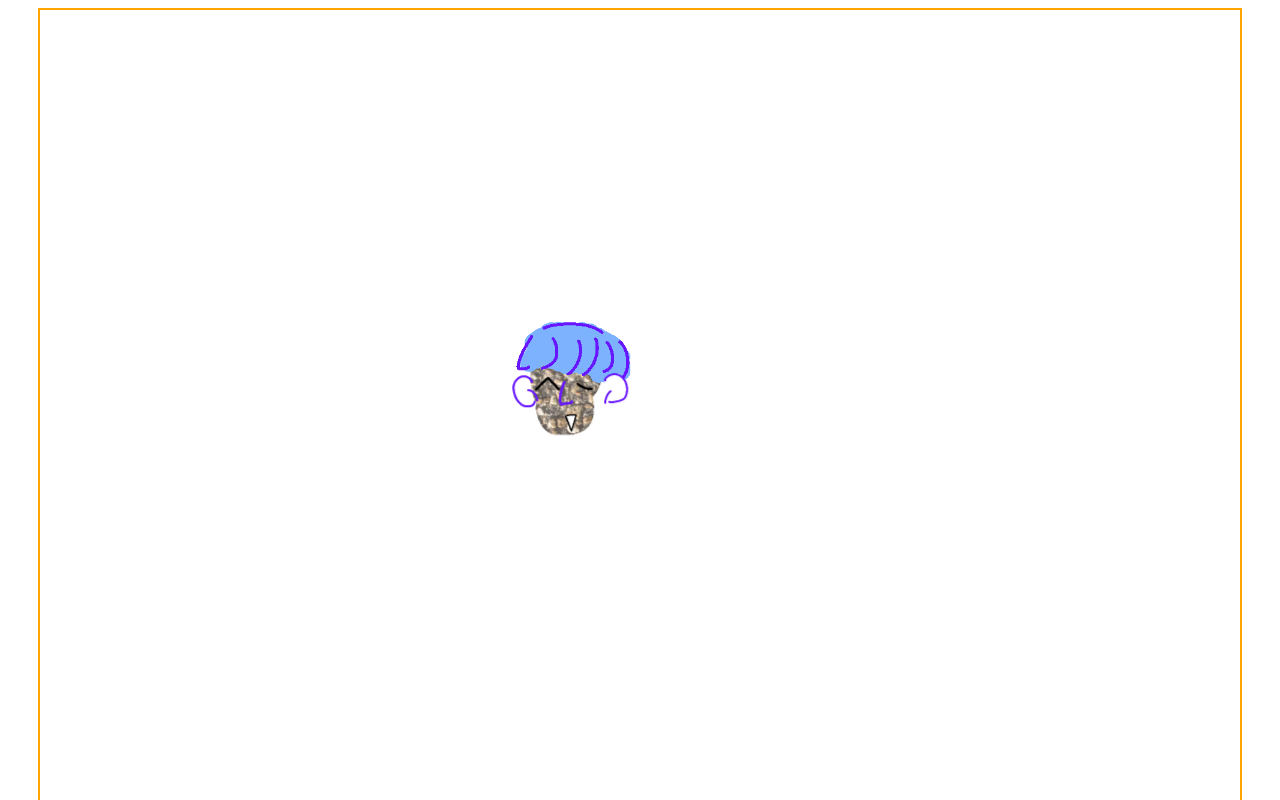
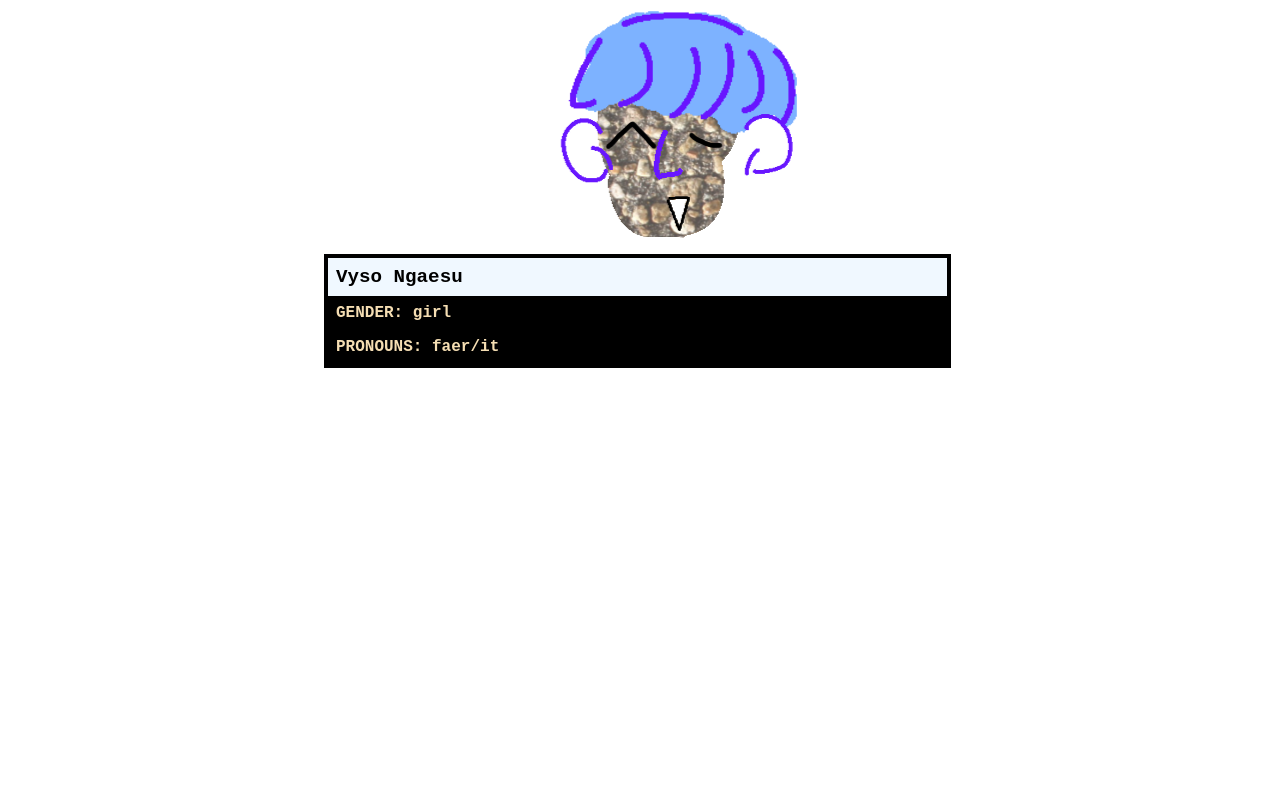
Before and after one commit to Napstaboo/character-randomizer, a plain HTML site: page index.html in a window 1280 px wide. Shown: the top 800 px of the page. Drawn offline with Linux system fonts and the light colour scheme.

Commit message:
formatting

```diff
--- a/index.html
+++ b/index.html
@@ -11,8 +11,8 @@
 
 <main>
 <div class="left">
-  <div class="face-container" id="face-container" style="transform: scale(0.5);">
-  <div class="face">
+  <div class="face-container" id="face-container">
+  <div class="face" style="transform: translate(40%, 40%);">
     <img id="face" src="" style="position:absolute; z-index:0;">
     <img id="eyeR" src="" style="position:absolute; z-index:6;">
     <img id="eyeL" src="" style="position:absolute; z-index:6;" >
--- a/styles.css
+++ b/styles.css
@@ -20,14 +20,15 @@ main {
     display: flex;
     flex-direction: column;
     gap: 20px;
-    width: 95%;
-    border: solid 2px orange;
+    width:50%;
+    min-width:300px;
+    min-height:300px;
 }
 
 .info{
     padding:4px;
     text-align: left;
-    width:99%;
+    width:98%;
     background-color: black;
     color: wheat;
     z-index: -1;
@@ -38,14 +39,14 @@ main {
     flex-direction: column;
     gap: 20px;
     width: 100%;
+    min-height: 200px;
 }
 
 .face{
     justify-content: center;
-    height:20%;
-    margin-bottom: 50%;
-    margin-top:20%;
-    margin-left:30%
+    min-height: 100px;
+    height:100%;
+    margin-bottom: 20%;
 }
 
 .name {
```
